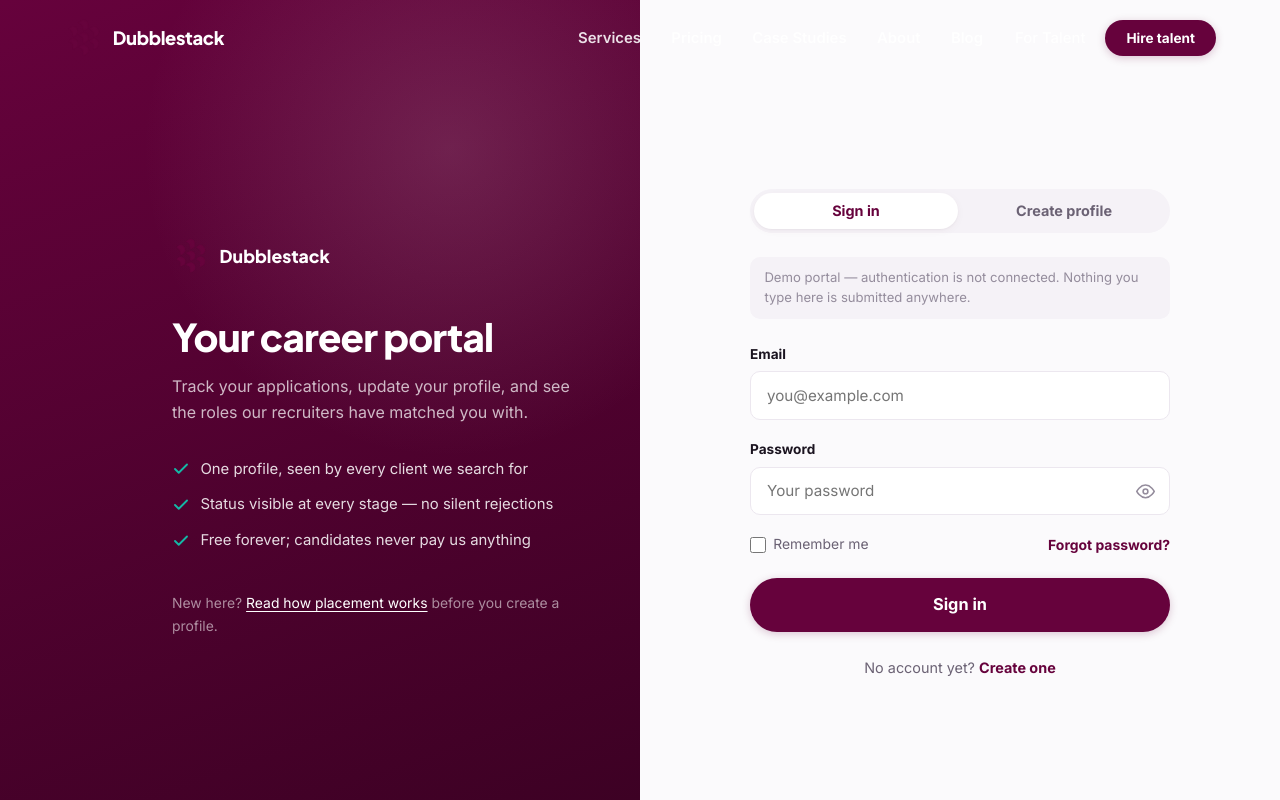
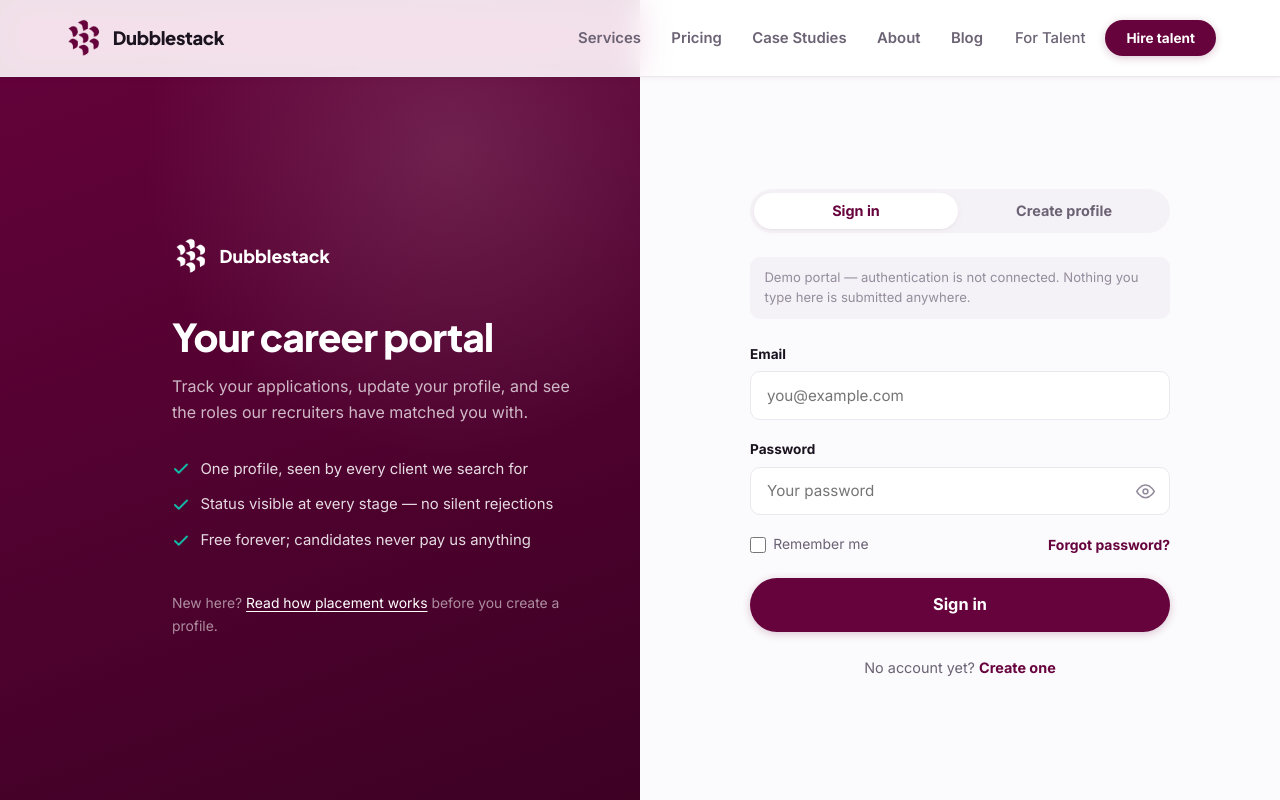
Before and after one commit to gomathie/dstack, a Vue app: page /profile-login in a window 1280 px wide. Shown: the top 800 px of the page. Built offline with nearby package versions, Linux system fonts and the light colour scheme.

Commit message:
fix: update comments for clarity and adjust logo filter for consistent styling

```diff
--- a/src/components/AppHeader.vue
+++ b/src/components/AppHeader.vue
@@ -53,10 +53,12 @@
 const scrolled = ref(false)
 const mobileOpen = ref(false)
 
-// The transparent treatment only works over a dark hero. Home has one, and so
-// does every page using .page-hero — but the 404 and any future light page
-// don't, so those get the solid header from the start.
-const overHero = computed(() => route.name !== 'NotFound')
+// The transparent treatment only works over a full-width dark hero. Home has
+// one, and so does every page using .page-hero. The 404 is light, and the auth
+// page is a split layout whose right half is white — a transparent header
+// would put white nav links on a white panel. Both get the solid header.
+const LIGHT_PAGES = ['NotFound', 'ProfileLogin']
+const overHero = computed(() => !LIGHT_PAGES.includes(route.name))
 const solid = computed(() => scrolled.value || !overHero.value || mobileOpen.value)
 
 function handleScroll() {
@@ -118,8 +120,12 @@
 .header__logo {
   width: 40px;
   height: auto;
-  transition: transform var(--transition-normal);
+  transition: transform var(--transition-normal), filter var(--transition-normal);
+  /* The source mark is dark plum on transparent, which disappears against the
+     plum hero. Knock it out to white while the header is transparent. */
+  filter: brightness(0) invert(1);
 }
+.site-header--solid .header__logo { filter: none; }
 .header__brand:hover .header__logo { transform: scale(1.06) rotate(-3deg); }
 .header__title {
   font-family: var(--font-heading);
--- a/src/views/ProfileLoginView.vue
+++ b/src/views/ProfileLoginView.vue
@@ -206,7 +206,8 @@
   color: #fff;
   font-size: 1.1rem;
 }
-.auth__logo { width: 38px; }
+/* Dark mark on a plum panel — knock it out to white, as in the header. */
+.auth__logo { width: 38px; filter: brightness(0) invert(1); }
 .auth__headline {
   color: #fff;
   font-size: clamp(1.8rem, 3.4vw, 2.4rem);
```
